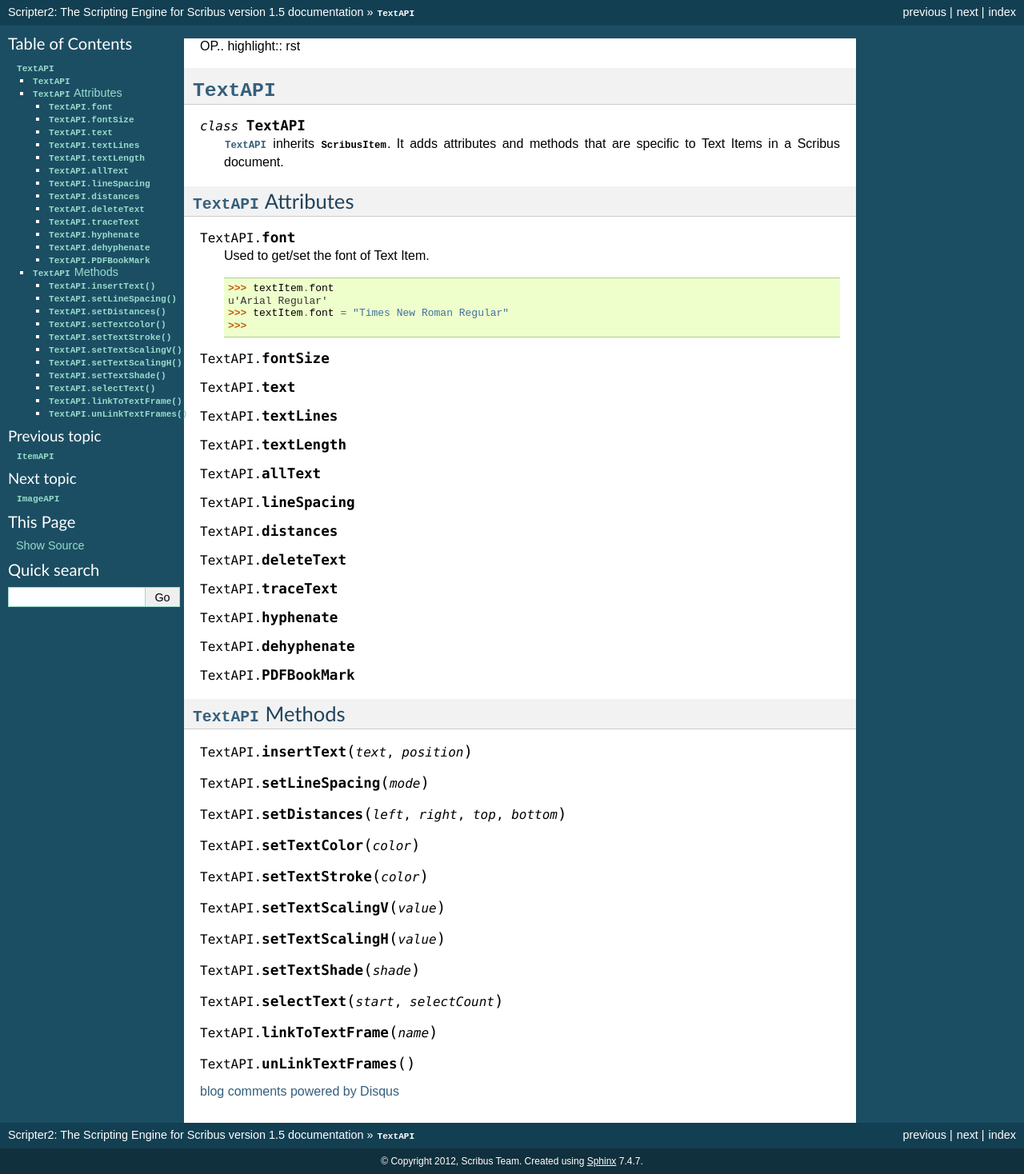
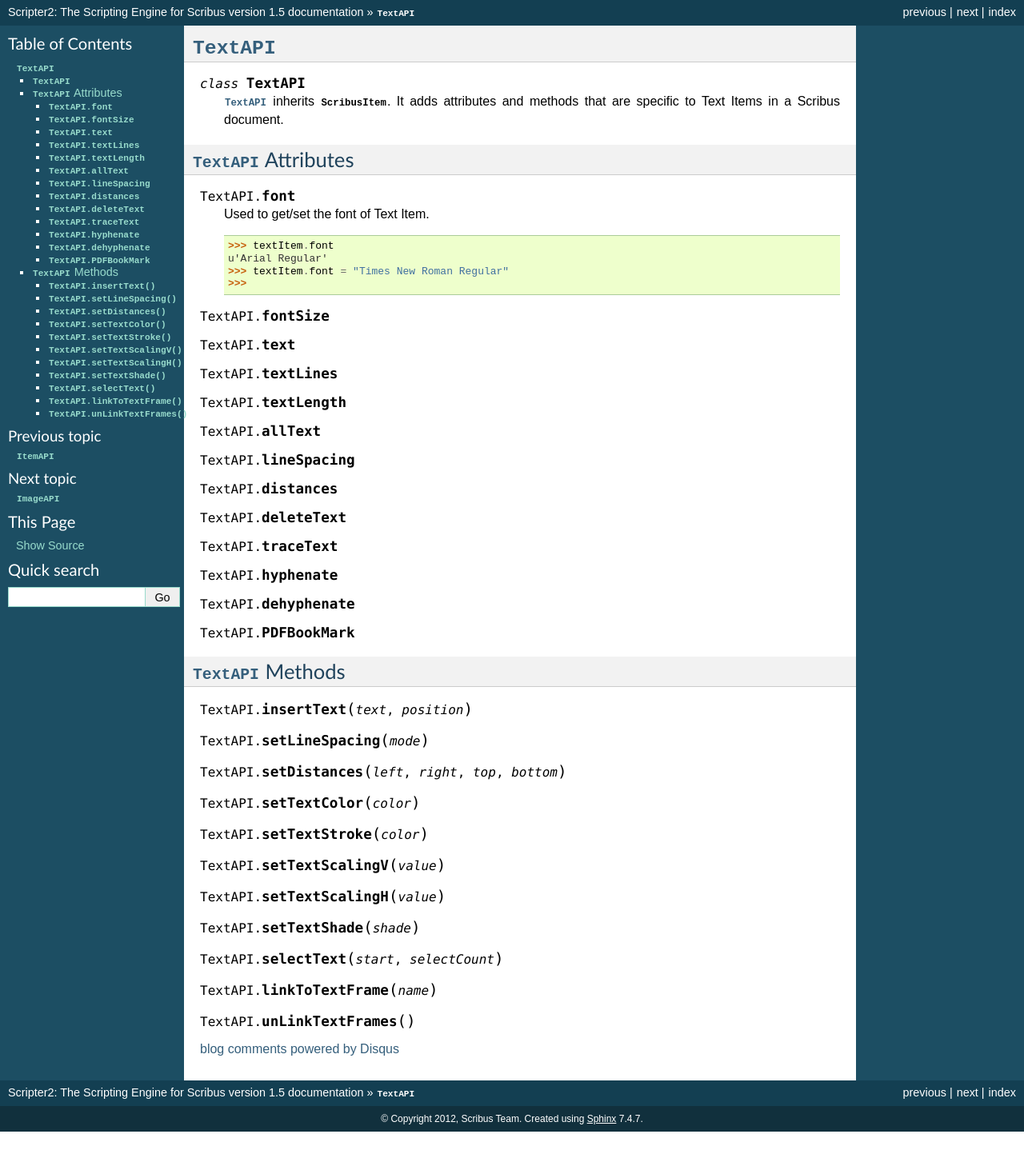
Before and after one commit to jainbasil/scripter-doc, a Sphinx documentation site: the page built from source/docs/textapi.rst, in a window 1280 px wide. Shown: the whole page at 80% size. Built offline with Sphinx 7.4.7, drawn with Linux system fonts in a browser that asks for light colours; comment, search, counter and statistics services are not loaded; after the commit the page ends 1415 px from its top, so only the background shows below that.

Commit message:
Fixes issue with rst highlight in TextAPI

```diff
--- a/source/docs/textapi.rst
+++ b/source/docs/textapi.rst
@@ -1,4 +1,4 @@
-OP.. highlight:: rst
+.. highlight:: rst
 
 :class:`TextAPI`
 ========================
```
